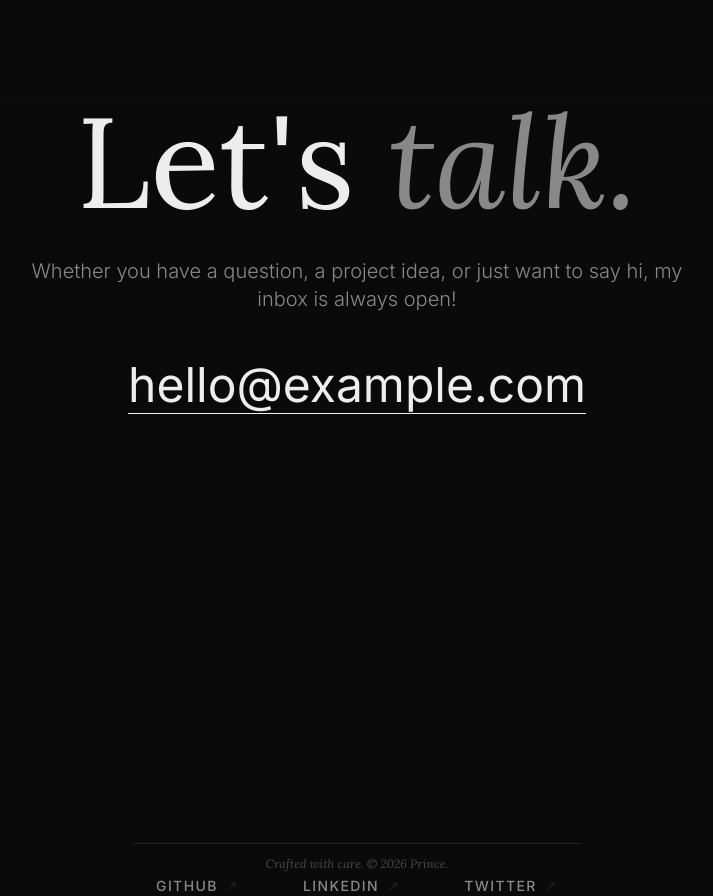
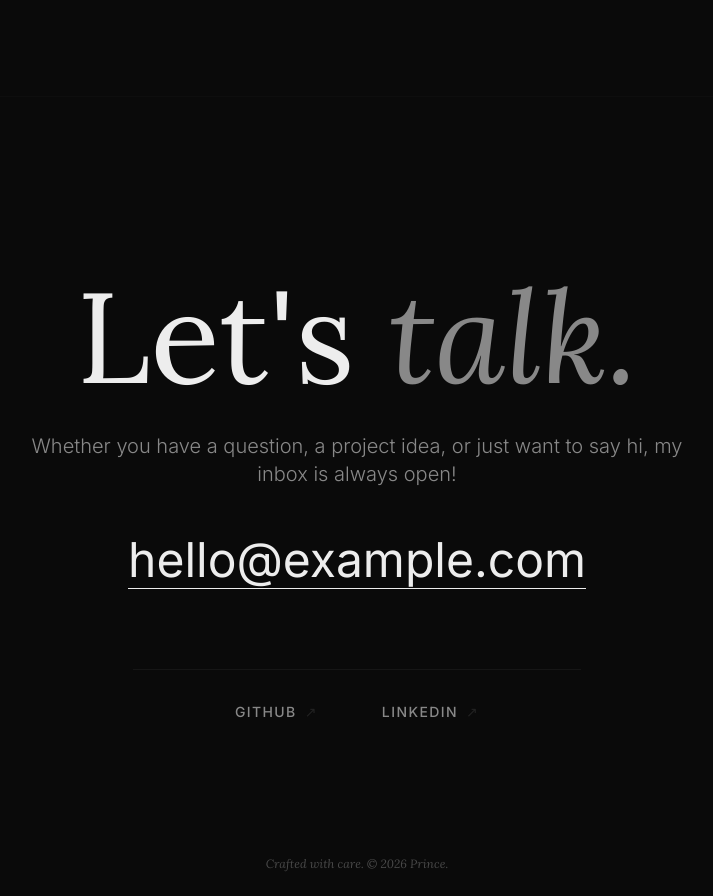
Before and after one commit to Prince000101/Prince000101.github.io, a plain HTML site: page index.html in a window 1280 px wide. Shown: the part 2304-3200 px from the top of the page, without its empty margins (283-996 px from the left). Drawn offline with nearby package versions, Linux system fonts and the light colour scheme.

Commit message:
fix(layout): reposition connect section social links below email

```diff
--- a/index.html
+++ b/index.html
@@ -324,7 +324,7 @@
     <!-- Notice scroll-mt-0 perfectly aligns section with top of navbar -->
     <section id="contact"
       class="h-[100svh] w-full flex flex-col justify-center items-center px-6 sm:px-12 reveal scroll-mt-0 border-t border-brand-border/20 relative">
-      <div class="w-full max-w-7xl flex flex-col justify-center h-full">
+      <div class="w-full max-w-7xl flex flex-col justify-center items-center h-full">
         <h2 class="text-5xl sm:text-7xl lg:text-9xl font-serif mb-4 lg:mb-8 w-full text-center">Let's <span
             class="text-brand-muted italic">talk.</span></h2>
 
@@ -333,22 +333,20 @@
           Whether you have a question, a project idea, or just want to say hi, my inbox is always open!
         </p>
 
-        <div class="flex justify-center w-full mb-16">
+        <div class="flex justify-center w-full mb-12 sm:mb-16">
           <a href="mailto:your-email@example.com"
             class="text-2xl sm:text-4xl lg:text-5xl border-b border-brand-text hover:text-brand-muted hover:border-brand-muted transition-colors inline-block pb-1">
             hello@example.com
           </a>
         </div>
 
-        <!-- Social footer fixed to the bottom of the bounding container -->
+        <!-- Social footer, grouped right below the email -->
         <ul
-          class="flex justify-center gap-8 lg:gap-16 text-xs sm:text-sm font-medium uppercase tracking-widest text-brand-muted pt-8 mt-auto mx-auto w-full max-w-md border-t border-brand-border">
-          <li><a href="https://github.com/your-username"
+          class="flex justify-center gap-8 lg:gap-16 text-xs sm:text-sm font-medium uppercase tracking-widest text-brand-muted pt-8 mt-4 mx-auto w-full max-w-md border-t border-brand-border/50">
+          <li><a href="https://github.com/Prince000101"
               class="hover:text-brand-text transition-colors flex items-center gap-2">GitHub <span
                 class="text-brand-border hidden sm:inline">↗</span></a></li>
           <li><a href="#" class="hover:text-brand-text transition-colors flex items-center gap-2">LinkedIn <span
-                class="text-brand-border hidden sm:inline">↗</span></a></li>
-          <li><a href="#" class="hover:text-brand-text transition-colors flex items-center gap-2">Twitter <span
                 class="text-brand-border hidden sm:inline">↗</span></a></li>
         </ul>
       </div>
```
